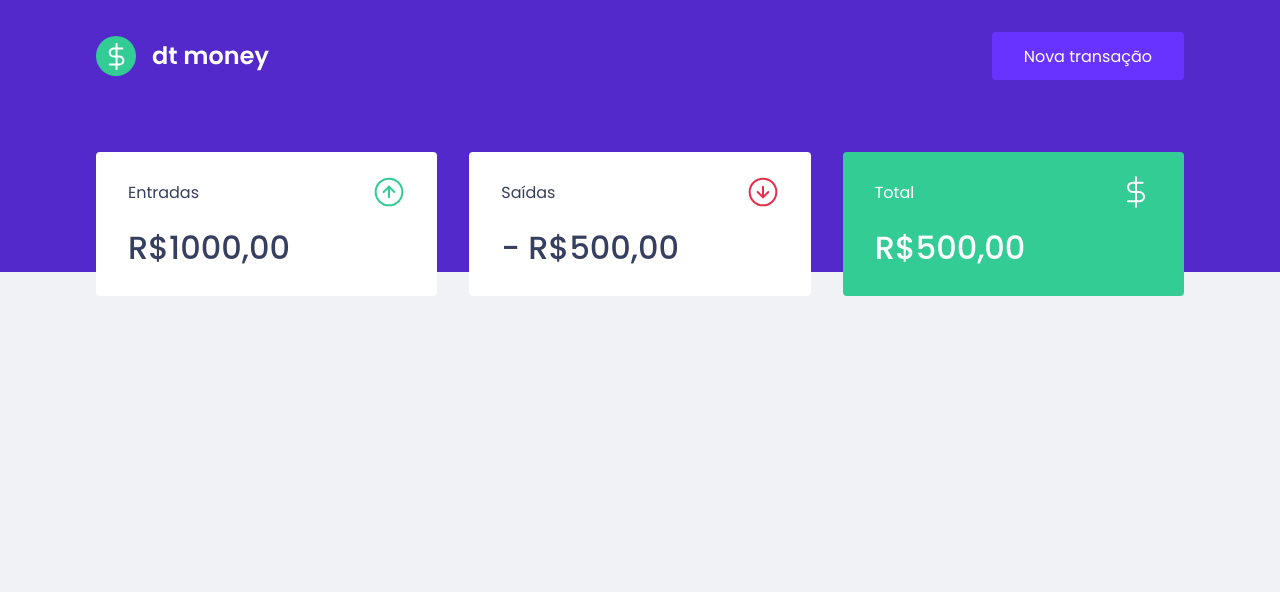
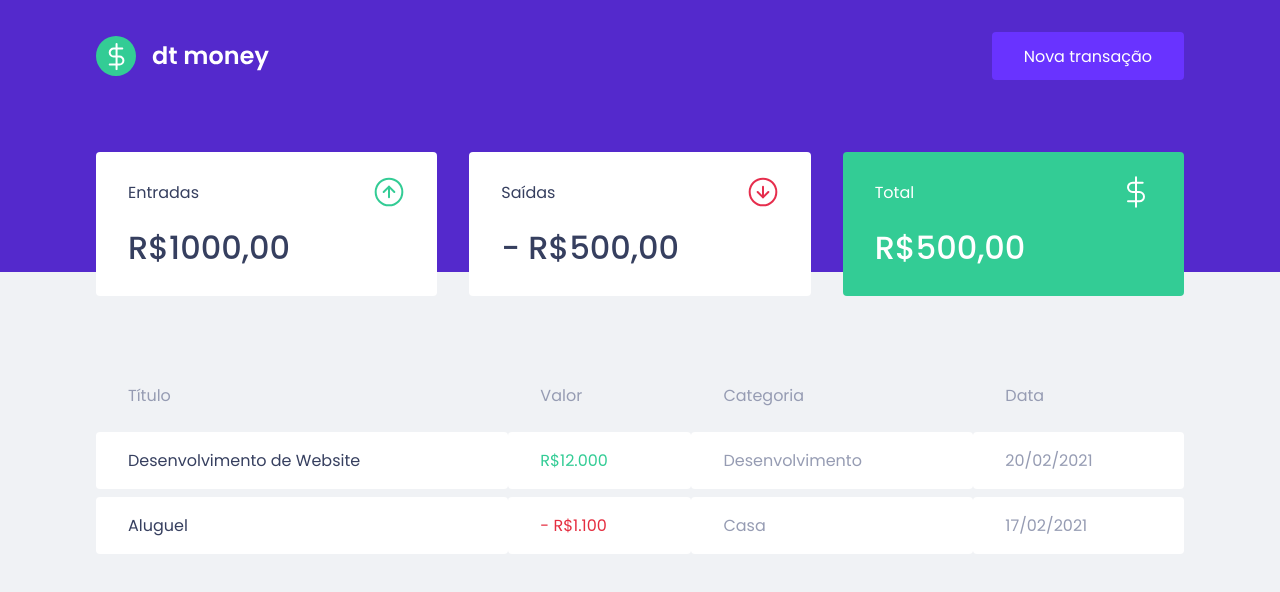
Before and after one commit to michelwene/DtMoney, a React (Create React App) app: page / in a window 1280 px wide. Shown: the top 592 px of the page. Built offline with nearby package versions, Linux system fonts and the light colour scheme.

Commit message:
create template Table in Dashboard

```diff
--- a/src/components/Dashboard/index.tsx
+++ b/src/components/Dashboard/index.tsx
@@ -1,11 +1,12 @@
 import { Summary } from "../Summary";
+import { TransactionsTable } from "../TransactionsTable";
 import { Container } from "./styles";
 
 export function Dashboard() {
   return (
     <Container>
       <Summary />
+      <TransactionsTable />
     </Container>
   );
-
 }
--- /dev/null
+++ b/src/components/TransactionsTable/index.tsx
@@ -0,0 +1,33 @@
+import { Container } from "./styles";
+
+export function TransactionsTable() {
+  return (
+    <Container>
+      <table>
+        <thead>
+          <tr>
+            <th>Título</th>
+            <th>Valor</th>
+            <th>Categoria</th>
+            <th>Data</th>
+          </tr>
+        </thead>
+
+        <tbody>
+          <tr>
+            <td>Desenvolvimento de Website</td>
+            <td className="deposit">R$12.000</td>
+            <td>Desenvolvimento</td>
+            <td>20/02/2021</td>
+          </tr>
+          <tr>
+            <td>Aluguel</td>
+            <td className="withdraw"> - R$1.100</td>
+            <td>Casa</td>
+            <td>17/02/2021</td>
+          </tr>
+        </tbody>
+      </table>
+    </Container>
+  );
+}
--- /dev/null
+++ b/src/components/TransactionsTable/styles.ts
@@ -0,0 +1,38 @@
+import styled from "styled-components";
+
+export const Container = styled.div`
+  margin-top: 4rem;
+
+  table {
+    width: 100%;
+    border-spacing: 0 0.5rem;
+
+    th{
+        color: var(--text-body);
+        font-weight: 400;
+        padding: 1rem 2rem;
+        text-align: left;
+        line-height: 1.5rem;
+    }
+
+    td{
+        padding: 1rem 2rem;
+        border: 0;
+        background: var(--shape);
+        color: var(--text-body);
+        border-radius: 0.25rem;
+
+        &:first-child{
+            color: var(--text-title);
+        }
+
+        &.deposit{
+            color: var(--green);
+        }
+
+        &.withdraw{
+            color: var(--red);
+        }
+    }
+  }
+`;
```
